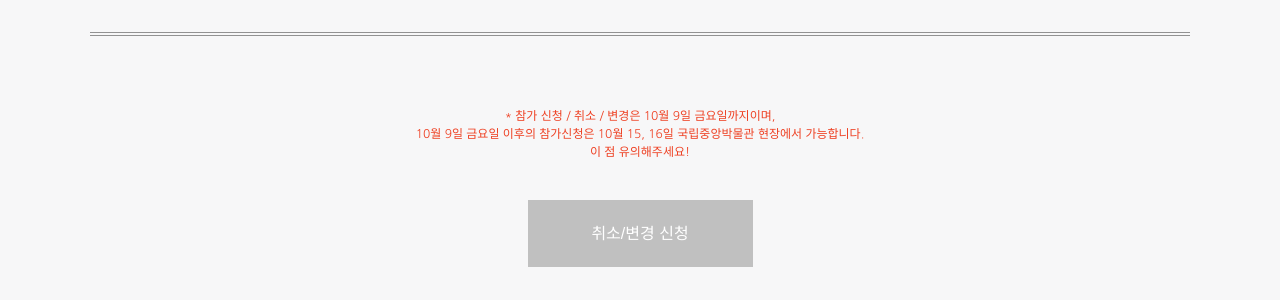
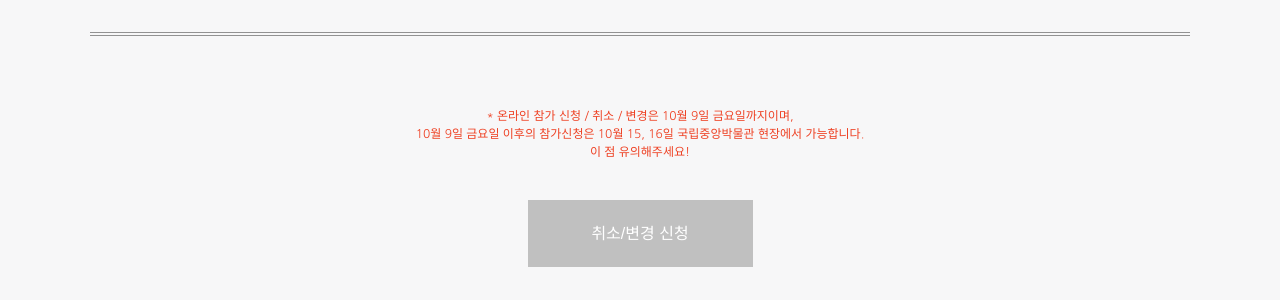
Before and after one commit to creativecommonskorea/2015-global-summit, a Jekyll site: the page built from register.html, in a window 1280 px wide. Shown: the part 1508-1808 px from the top of the page. Built offline with Jekyll 4.4.1, drawn with Linux system fonts in a browser that asks for light colours; nearby versions of some CDN libraries.

Commit message:
Update register.html

```diff
--- a/register.html
+++ b/register.html
@@ -171,7 +171,7 @@ layout: base
             </form>
         </div>
         <div class="cancel_wrap">
-            <div class="cancel_info">* 참가 신청 / 취소 / 변경은 10월 9일 금요일까지이며,<br/>10월 9일 금요일 이후의 참가신청은 10월 15, 16일 국립중앙박물관 현장에서 가능합니다.<br/>이 점 유의해주세요!</div> <br/><br/>
+            <div class="cancel_info">* 온라인 참가 신청 / 취소 / 변경은 10월 9일 금요일까지이며,<br/>10월 9일 금요일 이후의 참가신청은 10월 15, 16일 국립중앙박물관 현장에서 가능합니다.<br/>이 점 유의해주세요!</div> <br/><br/>
             <button type="button" id="cancel" onclick="location.href='http://goo.gl/forms/Lh3XK7e8bx'">취소/변경 신청</button>
         </div>
     </section>
```
